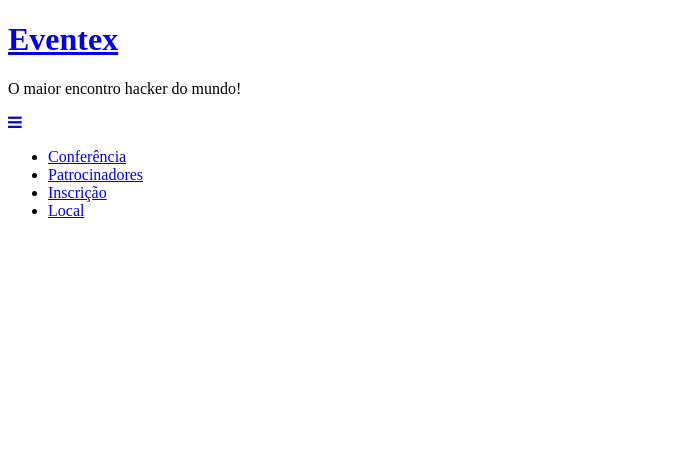
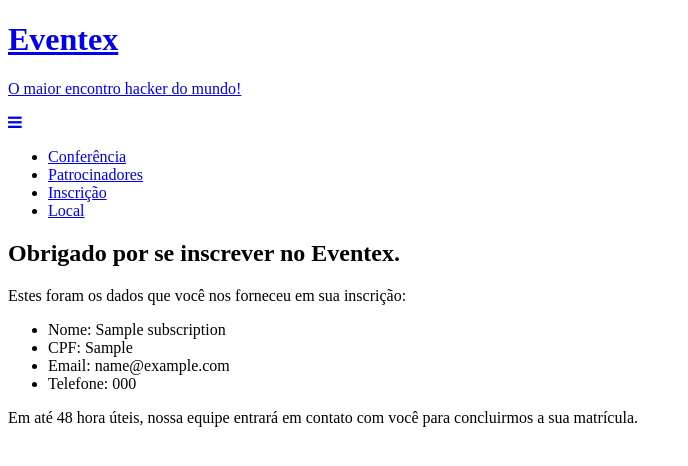
Before and after one commit to Tiago370/eventex, a Django app: page /inscricao/1/ in a window 1280 px wide. Shown: the top 466 px of the page, without its empty margins (0-688 px from the left). Run offline with Django 4.2, Linux system fonts and the light colour scheme; tables that the repository leaves empty hold one stand-in row (values such as "Sample post"); some libraries are stand-ins or nearby versions.

Commit message:
retorno funcionando

```diff
--- a/core/tests.py
+++ b/core/tests.py
@@ -1,9 +1,10 @@
 from django.test import TestCase
+from django.shortcuts import resolve_url as r
 
 # Create your tests here.
 class HomeTest(TestCase):
     def setUp(self):
-        self.response = self.client.get('/')
+        self.response = self.client.get(r('home'))
 
     def test_get(self):
         #GET / must return status code 200
--- a/eventex/urls.py
+++ b/eventex/urls.py
@@ -19,7 +19,7 @@
 from subscriptions.views import subscribe, detail
 
 urlpatterns = [
-    path('', home),
+    path('', home, name = 'home'),
     path('inscricao/', subscribe),
     path('inscricao/<int:pk>/', detail),
     path('admin/', admin.site.urls),
--- a/subscriptions/templates/subscriptions/subscription_detail.html
+++ b/subscriptions/templates/subscriptions/subscription_detail.html
@@ -1,5 +1,54 @@
-{% extends 'subscriptions/base.html' %}
+{% load static %}
+<!DOCTYPE html>
+<html>
+	<head>
+        <title>Eventex - O maior encontro hacker do mundo!</title>
 
+        <meta charset="utf-8">
+        <meta http-equiv="X-UA-Compatible" content="IE=edge,chrome=1">
+        <meta name="description" content="Eventex - O maior encontro hacker do mundo!">
+        <meta name="author" content="wttd">
+        <meta name="viewport" content="width=device-width, initial-scale=1.0, maximum-scale=1.0, user-scalable=no" />
+
+        <!-- Favicon -->
+        <link rel="shortcut icon" href="{% static 'img/favicon.ico' %}">
+
+        <!-- CSS -->
+        <link rel="stylesheet" href="{% static 'css/font-awesome.min.css' %}">
+        <link rel="stylesheet" href="{% static 'css/basalstyle/style.min.css' %}">
+        <link rel="stylesheet" href="{% static 'css/main.css' %}">
+
+        <link href='http://fonts.googleapis.com/css?family=Economica:400,700' rel='stylesheet' type='text/css'>
+
+        <style>
+
+        </style>
+	</head>
+
+	<body>
+        <div class="header-frame row">
+            <header class="header header-inline min-h-3 row desktop-12 container" role="banner">
+
+                <div class="site-logo">
+                    <h1><a href="/" rel="home">Eventex</h1>
+                    <p class="site-description screen-reader-only">O maior encontro hacker do mundo!</p>
+                </div>
+
+                <nav class="nav-inline" role="navigation">
+                    <a href="javascript:void(0);" class="nav-mobile"><i class="fa fa-bars"></i></a>
+                    <ul>
+                        <li><a data-scroll href="/#overview">Conferência</a></li>
+                        <li><a data-scroll href="/#sponsors">Patrocinadores</a></li>
+                        <li><a data-scroll href="/#register">Inscrição</a></li>
+                        <li><a data-scroll href="/#venue">Local</a></li>
+                    </ul>
+                </nav>
+
+            </header>
+        </div>
+
+
+        <!-- OVERVIEW -->
         <section>
             <div class="content row padding-bottom-3 desktop-12 container">
                 <h1>Obrigado por se inscrever no Eventex.</h1>
@@ -16,5 +65,5 @@
             </div>
         </section>
 
-
+    </body>
 </html>
```
Lines whose indentation alone changed are shown as unchanged.
